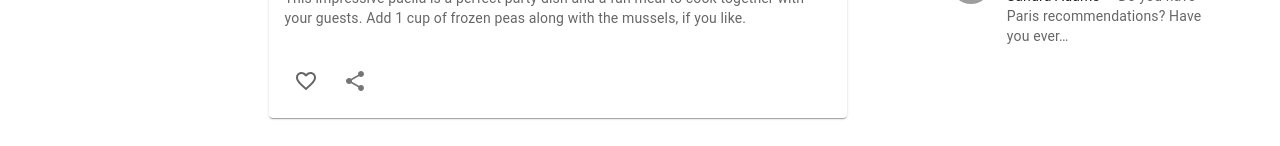
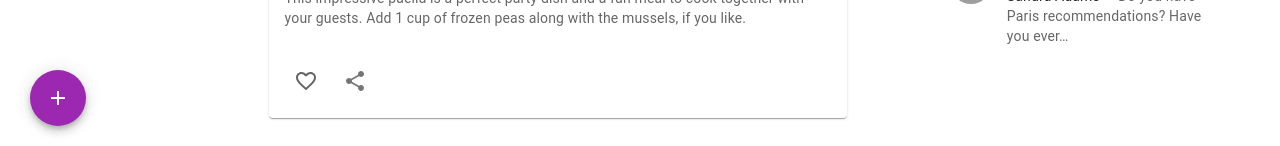
Before and after one commit to boby177/Bobstagram-MUI, a React (Create React App) app: page / in a window 1280 px wide. Shown: the part 654-800 px from the top of the page. Built offline with nearby package versions, Linux system fonts and the light colour scheme; grey boxes are pictures that could not be loaded.

Commit message:
Add new post component

```diff
--- a/src/App.js
+++ b/src/App.js
@@ -3,6 +3,7 @@
 import Rightbar from "./components/Rightbar";
 import { Box, Stack } from "@mui/material";
 import Navbar from "./components/Navbar";
+import Add from "./components/Add";
 
 function App() {
   return (
@@ -13,6 +14,7 @@
         <Feed />
         <Rightbar />
       </Stack>
+      <Add />
     </Box>
   );
 }
--- /dev/null
+++ b/src/components/Add.jsx
@@ -0,0 +1,24 @@
+import { Add as AddIcon } from "@mui/icons-material";
+import { Fab, Tooltip } from "@mui/material";
+import React from "react";
+
+function Add() {
+  return (
+    <>
+      <Tooltip
+        title="Add new post"
+        sx={{
+          position: "fixed",
+          bottom: 20,
+          left: { xs: "calc(50% - 25px)", md: 30 },
+        }}
+      >
+        <Fab color="secondary" aria-label="add">
+          <AddIcon />
+        </Fab>
+      </Tooltip>
+    </>
+  );
+}
+
+export default Add;
```
